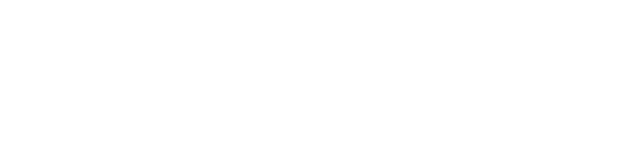
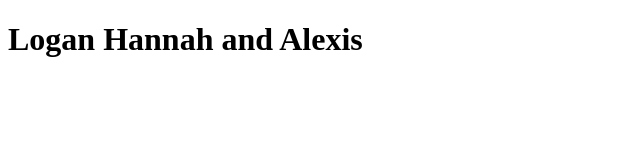
Before and after one commit to Dushark/CSCI-313-Project, a plain HTML site: page index.html in a window 1280 px wide. Shown: the whole page, without its empty margins (0-640 px from the left). Drawn offline with Linux system fonts and the light colour scheme.

Commit message:
edited index to test

```diff
--- a/index.html
+++ b/index.html
@@ -4,9 +4,11 @@
     <meta charset="UTF-8">
     <meta http-equiv="X-UA-Compatible" content="IE=edge">
     <meta name="viewport" content="width=device-width, initial-scale=1.0">
-    <title>Document</title>
+    <title>Semester Project</title>
 </head>
 <body>
-
+    <h1>
+        Logan Hannah and Alexis
+    </h1>
 </body>
 </html>
```
